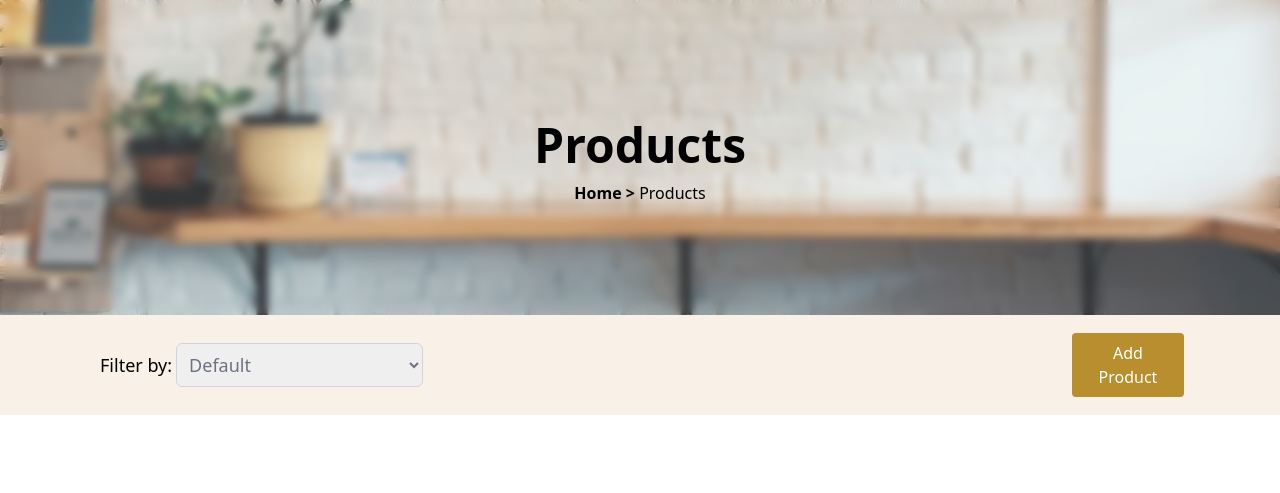
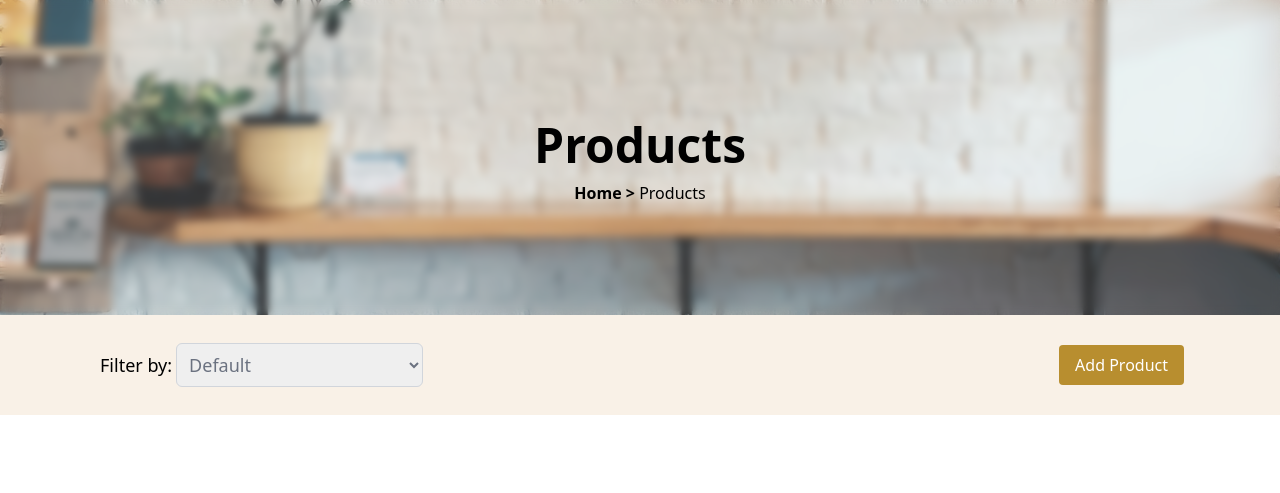
Before and after one commit to F03-PBP/SoundNest, a Django app: page / in a window 1280 px wide. Shown: the part 73-566 px from the top of the page. Run offline with Django 5.2, Linux system fonts and the light colour scheme; the visitor is signed in with stand-in values (Sample User, id 1); data comes from the database, SQL or seed files in the repository; some libraries are stand-ins or nearby versions.

Commit message:
final soundnest

```diff
--- a/products/templates/main.html
+++ b/products/templates/main.html
@@ -30,7 +30,7 @@
         </div>
         {% if user.is_authenticated and user.is_superuser %}
         <div class="flex justify-end">
-            <button class="bg-[#B88E2F] text-sm md:text-base text-white px-4 py-2 rounded hover:bg-amber-900" id="add-product-button">Add Product</button>
+            <button class="bg-[#B88E2F] w-auto text-sm md:text-base text-white px-4 py-2 rounded hover:bg-amber-900 whitespace-nowrap" id="add-product-button">Add Product</button>
         </div>
         {% endif %}
     </div>
```
